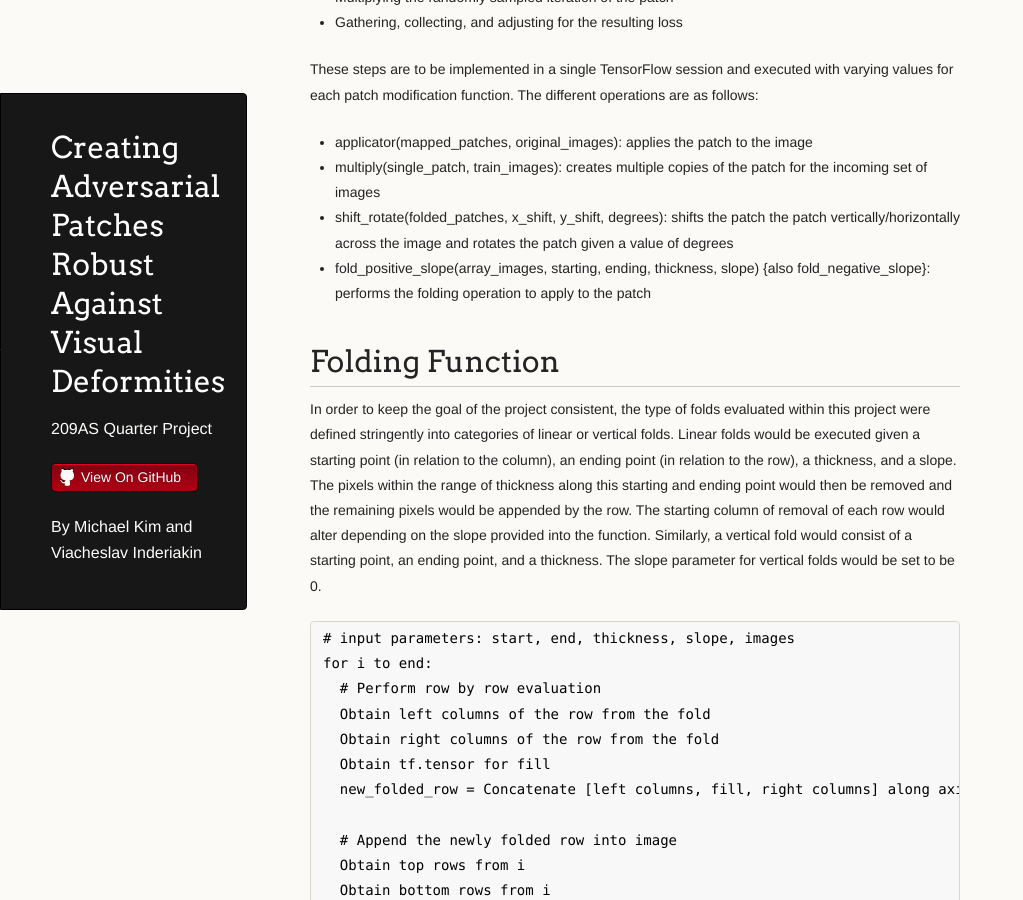
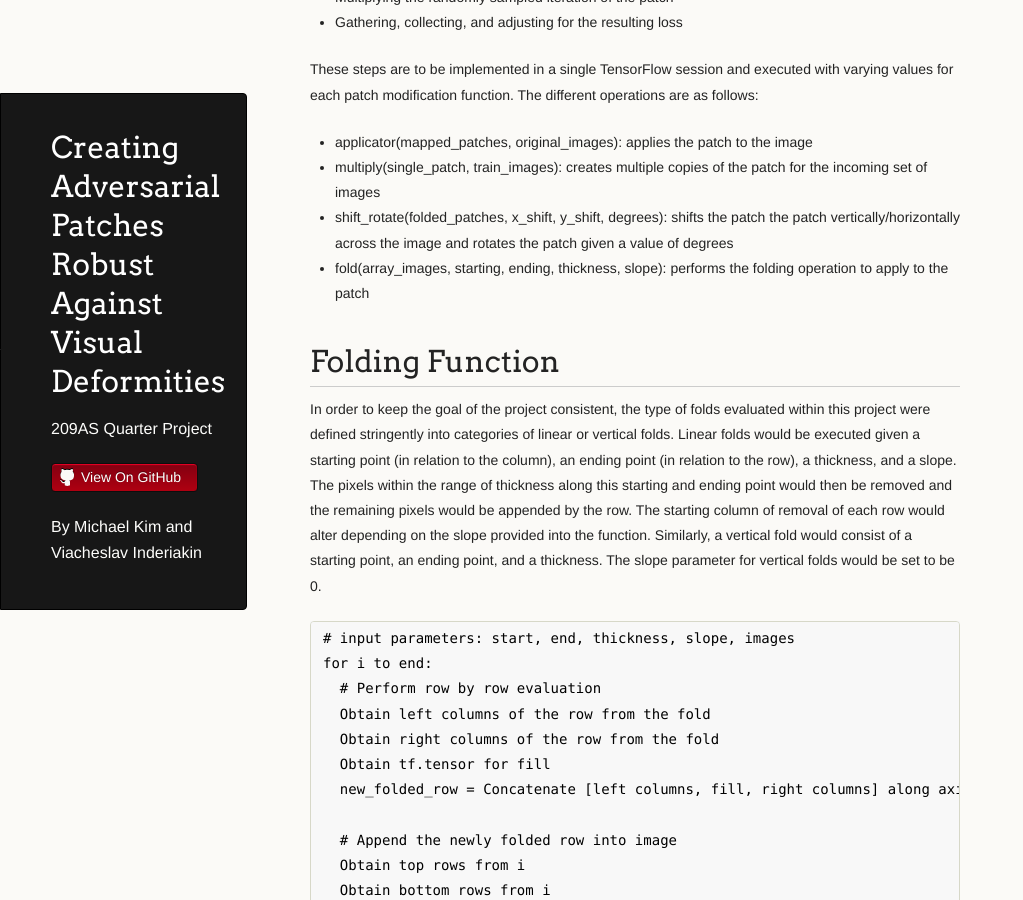
Before and after one commit to SlavaInder/209AS_Adversarial_Patch, a Jekyll site: the page built from docs/method.md, in a window 1280 px wide and 900 px high, scrolled down 509 px. Shown: the whole window, without its empty margins (0-1023 px from the left). Built offline with Jekyll 4.4.1, drawn with Linux system fonts in a browser that asks for light colours; our own code applies the rules of GitHub Pages for plain Markdown files.

Commit message:
Update method.md

```diff
--- a/docs/method.md
+++ b/docs/method.md
@@ -19,7 +19,7 @@ These steps are to be implemented in a single TensorFlow session and executed wi
 - applicator(mapped_patches, original_images): applies the patch to the image
 - multiply(single_patch, train_images): creates multiple copies of the patch for the incoming set of images
 - shift_rotate(folded_patches, x_shift, y_shift, degrees): shifts the patch the patch vertically/horizontally across the image and rotates the patch given a value of degrees
-- fold_positive_slope(array_images, starting, ending, thickness, slope) {also fold_negative_slope}: performs the folding operation to apply to the patch
+- fold(array_images, starting, ending, thickness, slope): performs the folding operation to apply to the patch
 
 # Folding Function
 In order to keep the goal of the project consistent, the type of folds evaluated within this project were defined stringently into categories of linear or vertical folds. Linear folds would be executed given a starting point (in relation to the column), an ending point (in relation to the row), a thickness, and a slope. The pixels within the range of thickness along this starting and ending point would then be removed and the remaining pixels would be appended by the row. The starting column of removal of each row would alter depending on the slope provided into the function. Similarly, a vertical fold would consist of a starting point, an ending point, and a thickness. The slope parameter for vertical folds would be set to be 0.
```
